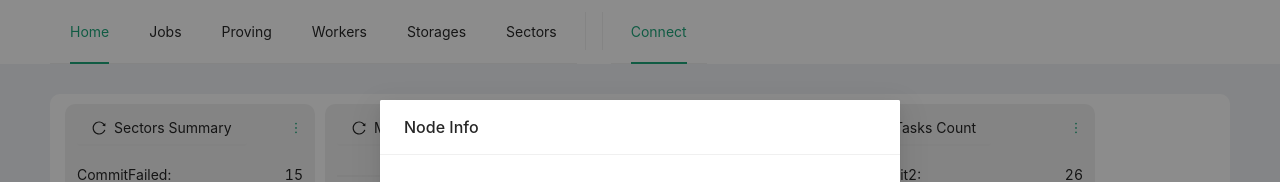
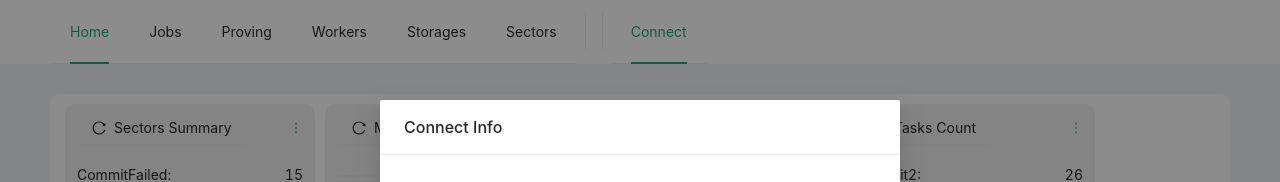
Before and after one commit to JayJay1024/Oh-My-Fil, a React (Create React App) app: page / in a window 1280 px wide. Both pictures are taken after a click on the item "Connect". Shown: the top 182 px of the page. Built offline with nearby package versions, Linux system fonts and the light colour scheme.

Commit message:
Update title of connect info modal

```diff
--- a/src/App.tsx
+++ b/src/App.tsx
@@ -145,7 +145,7 @@ const App: FC = () => {
           <Menu theme='light' mode='horizontal' onClick={handleClickNode}>
             <Menu.Item key='node'>{actorAddress.length ? <><UserOutlined />{actorAddress} ({bytes(actorInfo.data.actorSectorSize)})</> : <>Connect</>}</Menu.Item>
           </Menu>
-          <Modal closable={false} visible={visibleConnectInfoModal} title='Node Info' onOk={handleOKModalConnectInfo} onCancel={() => setVisibleConnectInfoModal(false)}>
+          <Modal closable={false} visible={visibleConnectInfoModal} title='Connect Info' onOk={handleOKModalConnectInfo} onCancel={() => setVisibleConnectInfoModal(false)}>
             <Input allowClear={true} onChange={handleChangeLotusApi}   className='oh-my-fil-node-info-button' placeholder='Just click OK for dev to connect, or Cancel ~' />
             <Input allowClear={true} onChange={handleChangeMinerApi}   className='oh-my-fil-node-info-button' placeholder='Just click OK for dev to connect, or Cancel ~' />
             <Input allowClear={true} onChange={handleChangeLotusToken} className='oh-my-fil-node-info-button' placeholder='Just click OK for dev to connect, or Cancel ~' />
```
